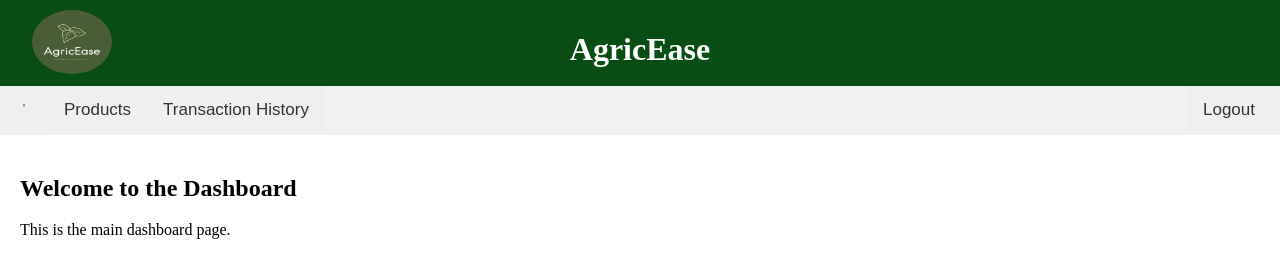
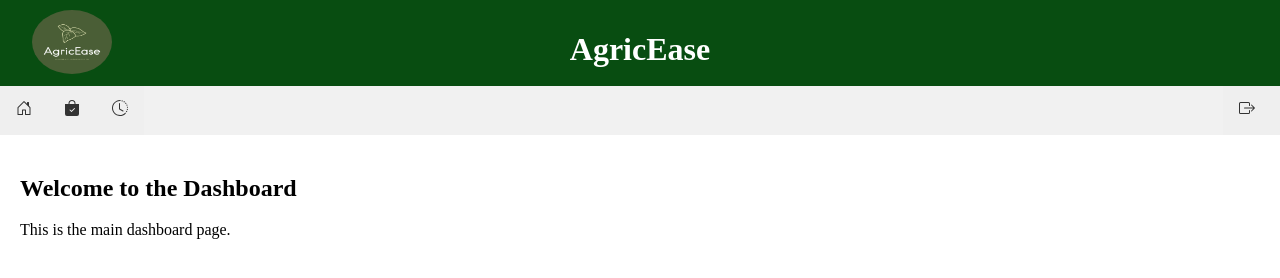
Before and after one commit to ydkdan6/agricEase, a website: page userDashboard.html in a window 1280 px wide. Drawn offline with nearby package versions, Linux system fonts and the light colour scheme.

Commit message:
Inputted Icon

```diff
--- a/userDashboard.html
+++ b/userDashboard.html
@@ -150,13 +150,22 @@ href="https://cdnjs.cloudflare.com/ajax/libs/animate.css/4.1.1/animate.min.css"
      </header>
 
   <nav>
-    <button onclick="showPage('dashboard')"><svg xmlns="http://www.w3.org/2000svg" width="16" height="16" fill="currentColor" class="bi bi-speedometer2" viewbox="0 0 16 16 ">
-      <path d="M8 4a.5.5 0 0 1 .5.5V6a.5.5 0 0 1-1 0V4.5A.5.5 0 0 1 8 4zM3.732 5.732a5.5 0 0 1 .707 01.915.914a.5.5 0 1 1-.708.708l-.914-.915a"
+    <button onclick="showPage('dashboard')"><svg xmlns="http://www.w3.org/2000/svg" width="16" height="16" fill="currentColor" class="bi bi-house-door" viewBox="0 0 16 16">
+      <path d="M8.354 1.146a.5.5 0 0 0-.708 0l-6 6A.5.5 0 0 0 1.5 7.5v7a.5.5 0 0 0 .5.5h4.5a.5.5 0 0 0 .5-.5v-4h2v4a.5.5 0 0 0 .5.5H14a.5.5 0 0 0 .5-.5v-7a.5.5 0 0 0-.146-.354L13 5.793V2.5a.5.5 0 0 0-.5-.5h-1a.5.5 0 0 0-.5.5v1.293zM2.5 14V7.707l5.5-5.5 5.5 5.5V14H10v-4a.5.5 0 0 0-.5-.5h-3a.5.5 0 0 0-.5.5v4z"/>
     </svg>
     </button>
-    <button onclick="showPage('products')">Products</button>
-    <button onclick="showPage('transactions')">Transaction History</button>
-    <button onclick="showPage('logout')" class="logout">Logout</button>
+    <button onclick="showPage('products')"><svg xmlns="http://www.w3.org/2000/svg" width="16" height="16" fill="currentColor" class="bi bi-bag-check-fill" viewBox="0 0 16 16">
+      <path fill-rule="evenodd" d="M10.5 3.5a2.5 2.5 0 0 0-5 0V4h5zm1 0V4H15v10a2 2 0 0 1-2 2H3a2 2 0 0 1-2-2V4h3.5v-.5a3.5 3.5 0 1 1 7 0m-.646 5.354a.5.5 0 0 0-.708-.708L7.5 10.793 6.354 9.646a.5.5 0 1 0-.708.708l1.5 1.5a.5.5 0 0 0 .708 0z"/>
+    </svg></button>
+    <button onclick="showPage('transactions')"><svg xmlns="http://www.w3.org/2000/svg" width="16" height="16" fill="currentColor" class="bi bi-clock-history" viewBox="0 0 16 16">
+      <path d="M8.515 1.019A7 7 0 0 0 8 1V0a8 8 0 0 1 .589.022zm2.004.45a7 7 0 0 0-.985-.299l.219-.976q.576.129 1.126.342zm1.37.71a7 7 0 0 0-.439-.27l.493-.87a8 8 0 0 1 .979.654l-.615.789a7 7 0 0 0-.418-.302zm1.834 1.79a7 7 0 0 0-.653-.796l.724-.69q.406.429.747.91zm.744 1.352a7 7 0 0 0-.214-.468l.893-.45a8 8 0 0 1 .45 1.088l-.95.313a7 7 0 0 0-.179-.483m.53 2.507a7 7 0 0 0-.1-1.025l.985-.17q.1.58.116 1.17zm-.131 1.538q.05-.254.081-.51l.993.123a8 8 0 0 1-.23 1.155l-.964-.267q.069-.247.12-.501m-.952 2.379q.276-.436.486-.908l.914.405q-.24.54-.555 1.038zm-.964 1.205q.183-.183.35-.378l.758.653a8 8 0 0 1-.401.432z"/>
+      <path d="M8 1a7 7 0 1 0 4.95 11.95l.707.707A8.001 8.001 0 1 1 8 0z"/>
+      <path d="M7.5 3a.5.5 0 0 1 .5.5v5.21l3.248 1.856a.5.5 0 0 1-.496.868l-3.5-2A.5.5 0 0 1 7 9V3.5a.5.5 0 0 1 .5-.5"/>
+    </svg></button>
+    <button onclick="showPage('logout')" class="logout"><svg xmlns="http://www.w3.org/2000/svg" width="16" height="16" fill="currentColor" class="bi bi-box-arrow-right" viewBox="0 0 16 16">
+      <path fill-rule="evenodd" d="M10 12.5a.5.5 0 0 1-.5.5h-8a.5.5 0 0 1-.5-.5v-9a.5.5 0 0 1 .5-.5h8a.5.5 0 0 1 .5.5v2a.5.5 0 0 0 1 0v-2A1.5 1.5 0 0 0 9.5 2h-8A1.5 1.5 0 0 0 0 3.5v9A1.5 1.5 0 0 0 1.5 14h8a1.5 1.5 0 0 0 1.5-1.5v-2a.5.5 0 0 0-1 0z"/>
+      <path fill-rule="evenodd" d="M15.854 8.354a.5.5 0 0 0 0-.708l-3-3a.5.5 0 0 0-.708.708L14.293 7.5H5.5a.5.5 0 0 0 0 1h8.793l-2.147 2.146a.5.5 0 0 0 .708.708z"/>
+    </svg></button>
   </nav>
 
   <section id="dashboard">
```
